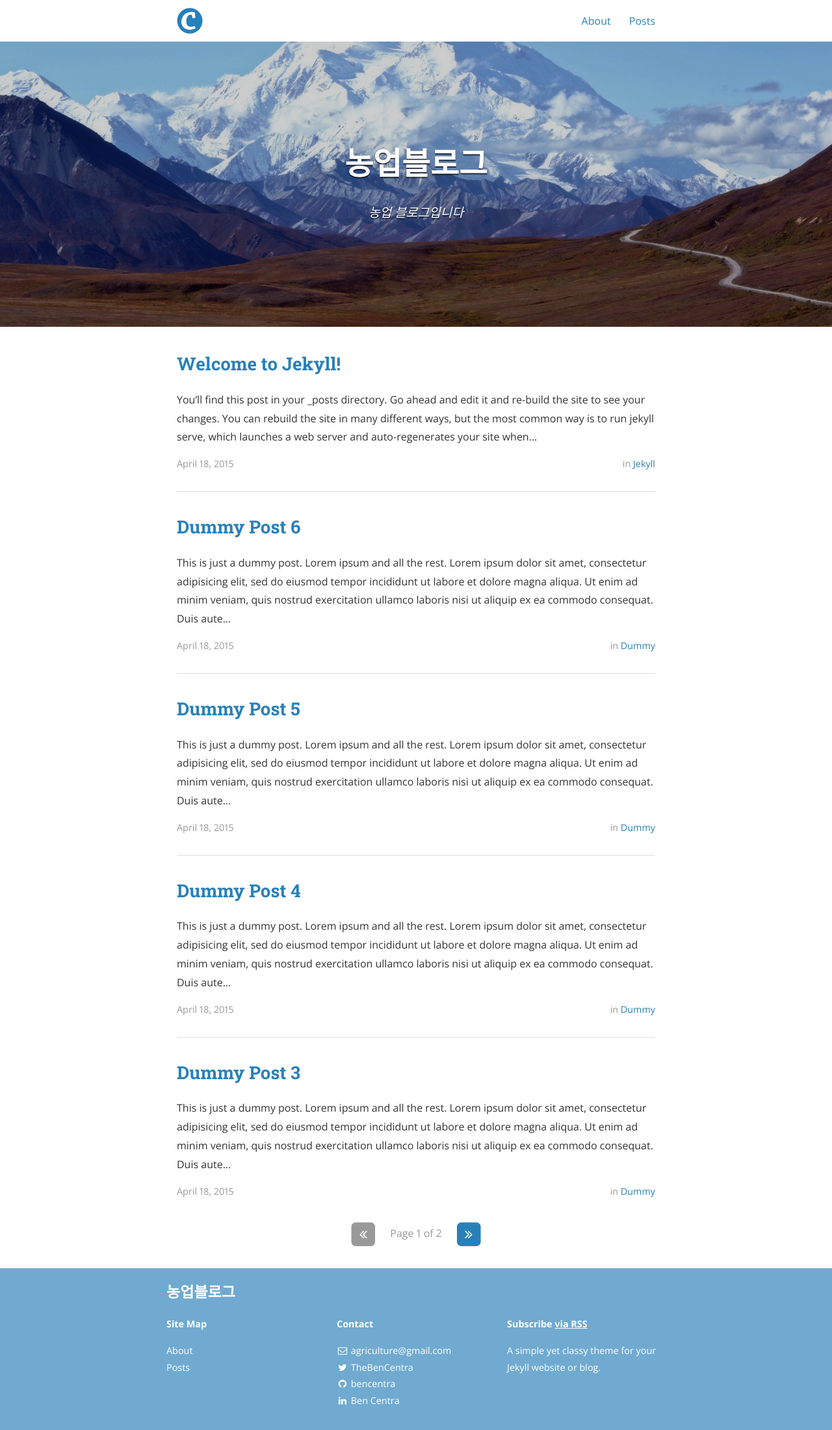
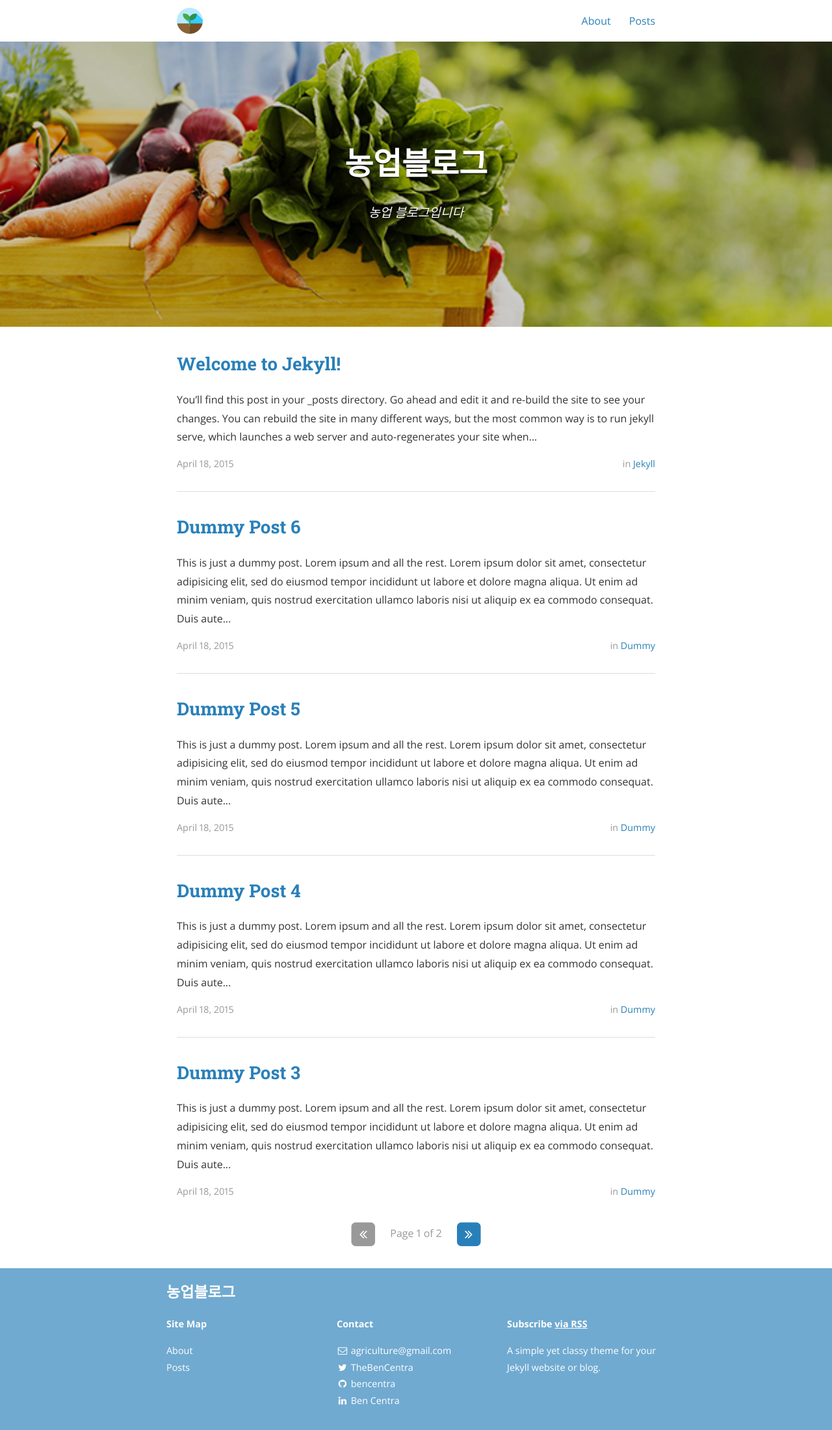
Before and after one commit to ryoochangwan/ryoochangwan.github.io, a Jekyll site: the page built from index.html, in a window 1280 px wide. Shown: the whole page at 65% size. Built offline with Jekyll 4.4.1, drawn with Linux system fonts in a browser that asks for light colours; nearby versions of some CDN libraries; the list of posts is cut into pages by our own code.

Commit message:
update _config.yml

```diff
--- a/_config.yml
+++ b/_config.yml
@@ -20,8 +20,8 @@ description: >
 # root of your server.
 baseurl: "" # the subpath of your site, e.g. /blog/
 url: "" # the base hostname & protocol for your site
-cover: "/assets/header_image.jpg"
-logo: "/assets/logo.png"
+cover: "/assets/main-cover.jpg"
+logo: "/assets/plant.png"
 
 # Build settings
 markdown: kramdown
```
